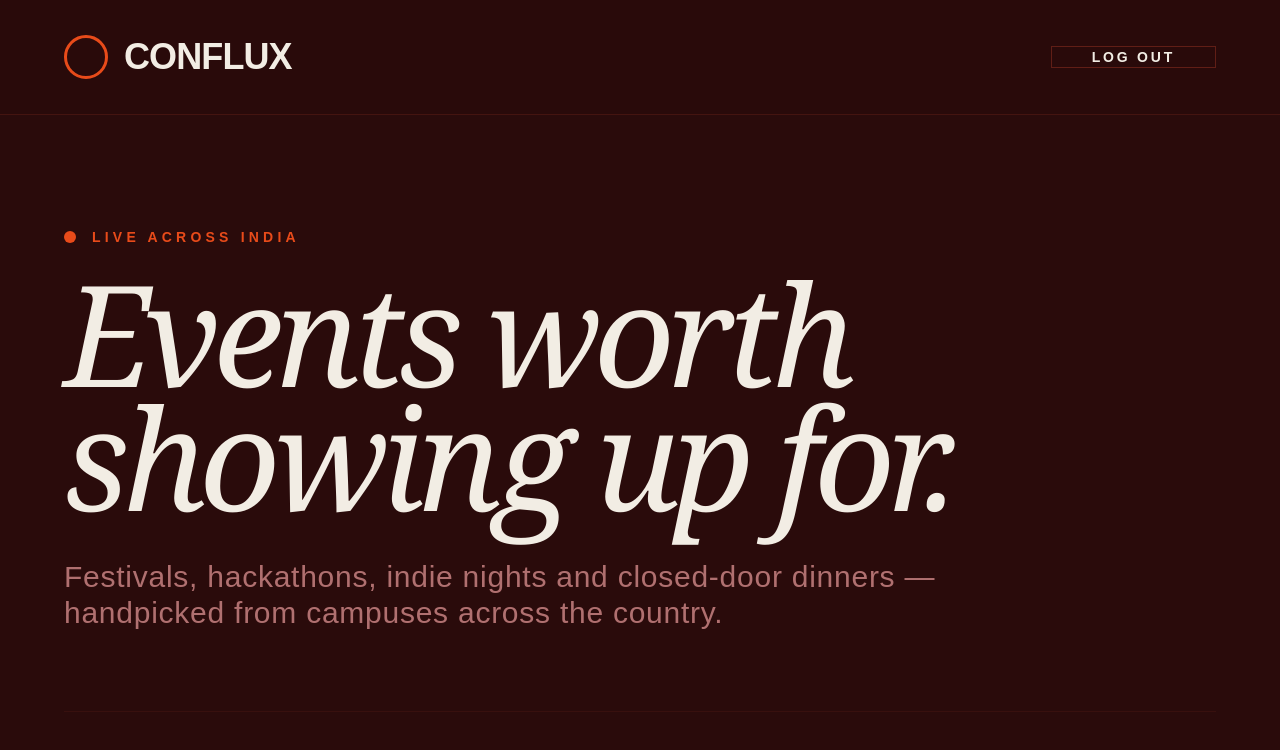
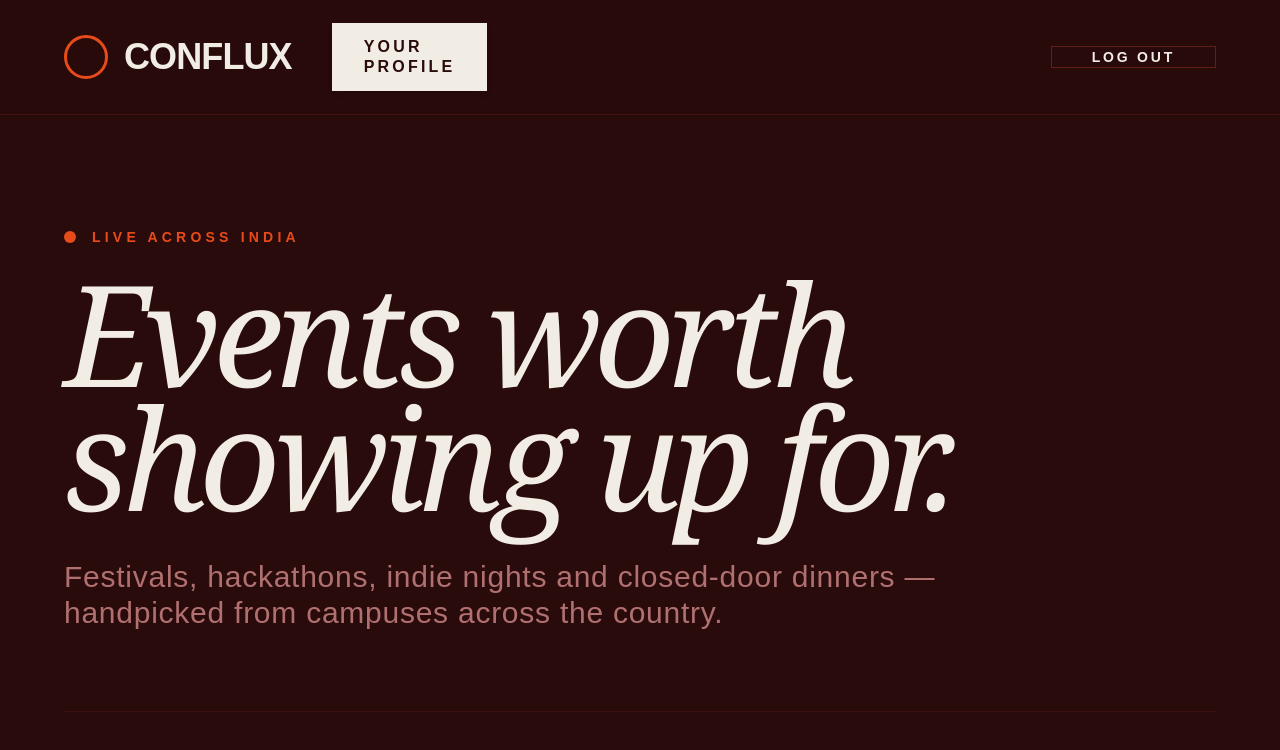
Before and after one commit to shash3258x/Event-Bridge, a React (Create React App) app: page /events in a window 1280 px wide. Shown: the top 750 px of the page. Built offline with nearby package versions, Linux system fonts and the light colour scheme.

Commit message:
added routes to profile and meprofile page

```diff
--- a/src/Components/EventDetailsPage.jsx
+++ b/src/Components/EventDetailsPage.jsx
@@ -7,6 +7,10 @@ export default function EventDetailsPage({ eventId, onNavigate }) {
 
   const [activeModalOpportunity, setActiveModalOpportunity] = useState(null);
   const [applicationMessage, setApplicationMessage] = useState('');
+
+  // Simulating an organizer map connection for the fests
+  const organizerId = "org-codex";
+  const organizerName = "CodeX Club";
 
   const handleOpenModal = (opportunityId, title, type) => {
     setActiveModalOpportunity({ id: opportunityId, title, type });
@@ -39,10 +43,24 @@ export default function EventDetailsPage({ eventId, onNavigate }) {
 
       {/* 1. TOP NAVBAR HEADER SECTION */}
       <nav className="h-[115px] px-8 md:px-16 border-b border-[#b43c28]/20 flex items-center justify-between sticky top-0 bg-[#2A0B0B]/95 backdrop-blur-md z-40 w-full">
+  {/* Left Section: Branding + Scaled Vertical Profile Box */}
+  <div className="flex items-center gap-10">
     <div onClick={() => onNavigate('landing')} className="text-4xl font-black uppercase tracking-tight flex items-center gap-4 cursor-pointer select-none">
       <span className="w-11 h-11 rounded-full border-[3px] border-[#E84B1A] flex items-center justify-center after:w-4.5 after:h-4.5 after:bg-[#E84B1A] after:rounded-full shrink-0"></span>
       CONFLUX
     </div>
+
+    <button
+      onClick={() => onNavigate('profile-me')}
+      className="bg-[#F2EDE4] border-none text-[#2A0B0B] text-base font-black tracking-[0.2em] uppercase cursor-pointer hover:bg-white transition-colors flex flex-col items-start justify-center px-8 py-3.5 shadow-md select-none leading-none shrink-0"
+      style={{ minHeight: '68px' }}
+    >
+      <span>YOUR</span>
+      <span className="mt-1">PROFILE</span>
+    </button>
+  </div>
+
+  {/* Right Section */}
   <button
     onClick={() => onNavigate('events')}
     className="bg-transparent border-none text-[#F2EDE4] text-base font-black tracking-[0.25em] uppercase cursor-pointer hover:text-[#E84B1A] transition-colors flex items-center gap-2"
@@ -64,6 +82,8 @@ export default function EventDetailsPage({ eventId, onNavigate }) {
           <p className="text-2xl md:text-3xl text-[#B07070] font-normal leading-relaxed tracking-wide pt-4">
             {currentEvent.description}
           </p>
+
+          {/* Main Grid: When and Where Metrics Blocks */}
           <div className="grid grid-cols-1 md:grid-cols-2 gap-12 pt-14 border-t border-[#b43c28]/10 mt-16">
             <div>
               <div className="text-sm font-black tracking-[0.25em] text-[#E84B1A] uppercase mb-4">WHEN</div>
@@ -73,6 +93,20 @@ export default function EventDetailsPage({ eventId, onNavigate }) {
               <div className="text-sm font-black tracking-[0.25em] text-[#E84B1A] uppercase mb-4">WHERE</div>
               <div className="text-3xl font-black text-white tracking-wide">{currentEvent.venue}</div>
               <div className="text-xl font-bold text-[#B07070] mt-1">{currentEvent.city}</div>
+            </div>
+          </div>
+
+          {/* ADDED: Upscaled Host Identification Block mapping to public Profile page */}
+          <div className="pt-10 border-t border-[#b43c28]/10 space-y-3">
+            <div className="text-sm font-black tracking-[0.25em] text-[#B07070] uppercase">BY HOST COMMITTEE</div>
+            <div className="flex flex-col sm:flex-row sm:items-baseline gap-4 sm:gap-8">
+              <div className="text-3xl font-black text-white tracking-wide">{organizerName}</div>
+              <button
+                onClick={() => onNavigate(`profile-${organizerId}`)}
+                className="bg-transparent border-none text-[#E84B1A] font-black text-lg tracking-widest uppercase cursor-pointer hover:underline p-0 self-start sm:self-auto"
+              >
+                VIEW HUB PROFILE →
+              </button>
             </div>
           </div>
         </div>
@@ -125,10 +159,20 @@ export default function EventDetailsPage({ eventId, onNavigate }) {
               </div>
               <h3 className="font-serif italic font-normal text-4xl text-white tracking-wide">Title Sponsor</h3>
               <p className="text-xl text-[#B07070]/90 leading-relaxed font-medium">Main stage branding, social promotions, premium stall.</p>
+
               <div className="pt-8 space-y-6 border-t border-[#b43c28]/10">
-                <div className="flex justify-between items-center"><span className="text-[#F2EDE4]/80 uppercase text-lg font-extrabold tracking-wider">Tier</span><span className="text-white text-2xl font-bold">Title</span></div>
-                <div className="flex justify-between items-center"><span className="text-[#F2EDE4]/80 uppercase text-lg font-extrabold tracking-wider">Budget</span><span className="text-4xl font-black text-[#E84B1A]">₹50,000</span></div>
-                <div className="flex justify-between items-start gap-4"><span className="text-[#F2EDE4]/80 uppercase text-lg font-extrabold tracking-wider pt-0.5 shrink-0">Perks</span><span className="text-white text-right text-xl font-semibold leading-relaxed max-w-md">Main Stage Branding, Instagram Promotions, Event Stall</span></div>
+                <div className="flex justify-between items-center">
+                  <span className="text-[#F2EDE4]/80 uppercase text-lg font-extrabold tracking-wider">Tier</span>
+                  <span className="text-white text-2xl font-bold">Title</span>
+                </div>
+                <div className="flex justify-between items-center">
+                  <span className="text-[#F2EDE4]/80 uppercase text-lg font-extrabold tracking-wider">Budget</span>
+                  <span className="text-4xl font-black text-[#E84B1A]">₹50,000</span>
+                </div>
+                <div className="flex justify-between items-start gap-4">
+                  <span className="text-[#F2EDE4]/80 uppercase text-lg font-extrabold tracking-wider pt-0.5 shrink-0">Perks</span>
+                  <span className="text-white text-right text-xl font-semibold leading-relaxed max-w-md">Main Stage Branding, Instagram Promotions, Event Stall</span>
+                </div>
               </div>
             </div>
             <button
@@ -151,10 +195,20 @@ export default function EventDetailsPage({ eventId, onNavigate }) {
               </div>
               <h3 className="font-serif italic font-normal text-4xl text-white tracking-wide">DJ Night Headliner</h3>
               <p className="text-xl text-[#B07070]/90 leading-relaxed font-medium">Closing night EDM set on the main stage.</p>
+
               <div className="pt-8 space-y-6 border-t border-[#b43c28]/10">
-                <div className="flex justify-between items-center"><span className="text-[#F2EDE4]/80 uppercase text-lg font-extrabold tracking-wider">Genre</span><span className="text-white text-2xl font-bold">EDM</span></div>
-                <div className="flex justify-between items-center"><span className="text-[#F2EDE4]/80 uppercase text-lg font-extrabold tracking-wider">Duration</span><span className="text-white text-2xl font-bold">90 mins</span></div>
-                <div className="flex justify-between items-center"><span className="text-[#F2EDE4]/80 uppercase text-lg font-extrabold tracking-wider">Fee</span><span className="text-4xl font-black text-[#E84B1A]">₹30,000</span></div>
+                <div className="flex justify-between items-center">
+                  <span className="text-[#F2EDE4]/80 uppercase text-lg font-extrabold tracking-wider">Genre</span>
+                  <span className="text-white text-2xl font-bold">EDM</span>
+                </div>
+                <div className="flex justify-between items-center">
+                  <span className="text-[#F2EDE4]/80 uppercase text-lg font-extrabold tracking-wider">Duration</span>
+                  <span className="text-white text-2xl font-bold">90 mins</span>
+                </div>
+                <div className="flex justify-between items-center">
+                  <span className="text-[#F2EDE4]/80 uppercase text-lg font-extrabold tracking-wider">Fee</span>
+                  <span className="text-4xl font-black text-[#E84B1A]">₹30,000</span>
+                </div>
               </div>
             </div>
             <button
@@ -177,10 +231,20 @@ export default function EventDetailsPage({ eventId, onNavigate }) {
               </div>
               <h3 className="font-serif italic font-normal text-4xl text-white tracking-wide">Coding Competition Judge</h3>
               <p className="text-xl text-[#B07070]/90 leading-relaxed font-medium">Judge final round of the flagship coding contest.</p>
+
               <div className="pt-8 space-y-6 border-t border-[#b43c28]/10">
-                <div className="flex justify-between items-center"><span className="text-[#F2EDE4]/80 uppercase text-lg font-extrabold tracking-wider">Competition</span><span className="text-white text-2xl font-bold">Code Sprint</span></div>
-                <div className="flex justify-between items-center"><span className="text-[#F2EDE4]/80 uppercase text-lg font-extrabold tracking-wider">Expertise</span><span className="text-white text-2xl font-bold">Competitive Programming</span></div>
-                <div className="flex justify-between items-center"><span className="text-[#F2EDE4]/80 uppercase text-lg font-extrabold tracking-wider">Judging Date</span><span className="text-white text-2xl font-bold">{currentEvent.startDate}</span></div>
+                <div className="flex justify-between items-center">
+                  <span className="text-[#F2EDE4]/80 uppercase text-lg font-extrabold tracking-wider">Competition</span>
+                  <span className="text-white text-2xl font-bold">Code Sprint</span>
+                </div>
+                <div className="flex justify-between items-center">
+                  <span className="text-[#F2EDE4]/80 uppercase text-lg font-extrabold tracking-wider">Expertise</span>
+                  <span className="text-white text-2xl font-bold">Competitive Programming</span>
+                </div>
+                <div className="flex justify-between items-center">
+                  <span className="text-[#F2EDE4]/80 uppercase text-lg font-extrabold tracking-wider">Judging Date</span>
+                  <span className="text-white text-2xl font-bold">{currentEvent.startDate}</span>
+                </div>
               </div>
             </div>
             <button
@@ -203,10 +267,20 @@ export default function EventDetailsPage({ eventId, onNavigate }) {
               </div>
               <h3 className="font-serif italic font-normal text-4xl text-white tracking-wide">Volunteer Coordinator</h3>
               <p className="text-xl text-[#B07070]/90 leading-relaxed font-medium">Lead a squad of volunteers on event days.</p>
+
               <div className="pt-8 space-y-6 border-t border-[#b43c28]/10">
-                <div className="flex justify-between items-center"><span className="text-[#F2EDE4]/80 uppercase text-lg font-extrabold tracking-wider">Needed</span><span className="text-3xl font-black text-[#E84B1A]">25</span></div>
-                <div className="flex justify-between items-center"><span className="text-[#F2EDE4]/80 uppercase text-lg font-extrabold tracking-wider">Hours</span><span className="text-white text-2xl font-bold">15</span></div>
-                <div className="flex justify-between items-start gap-4"><span className="text-[#F2EDE4]/80 uppercase text-lg font-extrabold tracking-wider pt-0.5 shrink-0">Skills</span><span className="text-white text-right text-xl font-semibold leading-relaxed max-w-md">Crowd Management, Communication</span></div>
+                <div className="flex justify-between items-center">
+                  <span className="text-[#F2EDE4]/80 uppercase text-lg font-extrabold tracking-wider">Needed</span>
+                  <span className="text-3xl font-black text-[#E84B1A]">25</span>
+                </div>
+                <div className="flex justify-between items-center">
+                  <span className="text-[#F2EDE4]/80 uppercase text-lg font-extrabold tracking-wider">Hours</span>
+                  <span className="text-white text-2xl font-bold">15</span>
+                </div>
+                <div className="flex justify-between items-start gap-4">
+                  <span className="text-[#F2EDE4]/80 uppercase text-lg font-extrabold tracking-wider pt-0.5 shrink-0">Skills</span>
+                  <span className="text-white text-right text-xl font-semibold leading-relaxed max-w-md">Crowd Management, Communication</span>
+                </div>
               </div>
             </div>
             <button
@@ -229,8 +303,12 @@ export default function EventDetailsPage({ eventId, onNavigate }) {
               </div>
               <h3 className="font-serif italic font-normal text-4xl text-white tracking-wide">Food Vendor</h3>
               <p className="text-xl text-[#B07070]/90 leading-relaxed font-medium">Set up a food stall across all event days.</p>
+
               <div className="pt-8 space-y-6 border-t border-[#b43c28]/10">
-                <div className="flex justify-between items-center"><span className="text-[#F2EDE4]/80 uppercase text-lg font-extrabold tracking-wider">Category</span><span className="text-white text-2xl font-bold">Food</span></div>
+                <div className="flex justify-between items-center">
+                  <span className="text-[#F2EDE4]/80 uppercase text-lg font-extrabold tracking-wider">Category</span>
+                  <span className="text-white text-2xl font-bold">Food</span>
+                </div>
               </div>
             </div>
             <button
@@ -253,9 +331,16 @@ export default function EventDetailsPage({ eventId, onNavigate }) {
               </div>
               <h3 className="font-serif italic font-normal text-4xl text-white tracking-wide">Partner College</h3>
               <p className="text-xl text-[#B07070]/90 leading-relaxed font-medium">Cross-promote with another college fest.</p>
+
               <div className="pt-8 space-y-6 border-t border-[#b43c28]/10">
-                <div className="flex justify-between items-center"><span className="text-[#F2EDE4]/80 uppercase text-lg font-extrabold tracking-wider">City</span><span className="text-white text-2xl font-bold">Vadodara</span></div>
-                <div className="flex justify-between items-center"><span className="text-[#F2EDE4]/80 uppercase text-lg font-extrabold tracking-wider">Type</span><span className="text-white text-2xl font-bold">Cross Promotion</span></div>
+                <div className="flex justify-between items-center">
+                  <span className="text-[#F2EDE4]/80 uppercase text-lg font-extrabold tracking-wider">City</span>
+                  <span className="text-white text-2xl font-bold">Vadodara</span>
+                </div>
+                <div className="flex justify-between items-center">
+                  <span className="text-[#F2EDE4]/80 uppercase text-lg font-extrabold tracking-wider">Type</span>
+                  <span className="text-white text-2xl font-bold">Cross Promotion</span>
+                </div>
               </div>
             </div>
             <button
@@ -305,8 +390,6 @@ export default function EventDetailsPage({ eventId, onNavigate }) {
       {/* ========================================================================= */}
       {activeModalOpportunity && (
         <div className="fixed inset-0 z-50 flex items-center justify-center p-8 md:p-16 bg-[#180505]/90 backdrop-blur-2xl transition-all">
-
-          {/* FIXED: Scaled up to max-w-5xl (Double horizontal presence) and padded deeply */}
           <div className="bg-[#2A0B0B] border-2 border-[#E84B1A] max-w-5xl w-full p-12 md:p-16 shadow-2xl relative flex flex-col justify-between max-h-[90vh] overflow-y-auto">
 
             <button
@@ -317,28 +400,23 @@ export default function EventDetailsPage({ eventId, onNavigate }) {
             </button>
 
             <div className="space-y-8 w-full">
-              {/* FIXED: Upscaled section tag headers */}
               <div className="text-sm font-black tracking-[0.35em] uppercase text-[#E84B1A]">
                 SUBMITTING APPLICATION · {activeModalOpportunity.type} ACCESS PORTAL
               </div>
 
-              {/* FIXED: Increased pitch name to text-5xl for prominent presentation staging */}
               <h2 className="font-serif italic font-normal text-5xl md:text-6xl text-white tracking-wide">
                 {activeModalOpportunity.title}
               </h2>
 
-              {/* FIXED: Paragraph text upscaled to text-xl */}
               <p className="text-xl text-[#B07070] leading-relaxed font-medium">
                 Pitch directly to the main planning coordinators of <span className="text-white font-black">{currentEvent.title}</span>. State your verified operational portfolio highlights or metrics below to stand out.
               </p>
 
               <form onSubmit={handleConfirmSubmit} className="pt-6 space-y-8">
                 <div className="space-y-4">
-                  {/* FIXED: Labels pushed up to text-sm */}
                   <label className="block text-sm font-black tracking-[0.25em] text-white/80 uppercase">
                     PROPOSAL MESSAGE & CAPABILITY BRIEF
                   </label>
-                  {/* FIXED: Upscaled height to rows="8" and text structure to text-xl for effortless room readability */}
                   <textarea
                     required
                     rows="8"
@@ -349,7 +427,6 @@ export default function EventDetailsPage({ eventId, onNavigate }) {
                   />
                 </div>
 
-                {/* FIXED: Massive button configurations */}
                 <div className="pt-6 grid grid-cols-1 sm:grid-cols-2 gap-6">
                   <button
                     type="button"
--- a/src/Components/EventsPage.jsx
+++ b/src/Components/EventsPage.jsx
@@ -37,10 +37,25 @@ export default function EventsPage({ onNavigate }) {
 
       {/* Top Bar Layout */}
 <nav className="h-[115px] px-8 md:px-16 border-b border-[#b43c28]/20 flex items-center justify-between sticky top-0 bg-[#2A0B0B]/95 backdrop-blur-md z-40 w-full">
+  {/* Left Section: Branding + Scaled Vertical Profile Box */}
+  <div className="flex items-center gap-10">
     <div onClick={() => onNavigate('landing')} className="text-4xl font-black uppercase tracking-tight flex items-center gap-4 cursor-pointer select-none">
       <span className="w-11 h-11 rounded-full border-[3px] border-[#E84B1A] flex items-center justify-center after:w-4.5 after:h-4.5 after:bg-[#E84B1A] after:rounded-full shrink-0"></span>
       CONFLUX
     </div>
+
+    {/* Slightly lower profile footprint box */}
+    <button
+      onClick={() => onNavigate('profile-me')}
+      className="bg-[#F2EDE4] border-none text-[#2A0B0B] text-base font-black tracking-[0.2em] uppercase cursor-pointer hover:bg-white transition-colors flex flex-col items-start justify-center px-8 py-3.5 shadow-md select-none leading-none shrink-0"
+      style={{ minHeight: '68px' }}
+    >
+      <span>YOUR</span>
+      <span className="mt-1">PROFILE</span>
+    </button>
+  </div>
+
+  {/* Right Section */}
   <button
     onClick={() => {
       localStorage.removeItem('userSession');
--- a/src/Components/ProfilePage.jsx
+++ b/src/Components/ProfilePage.jsx
@@ -26,10 +26,24 @@ export default function ProfilePage({ profileId, onNavigate }) {
 
       {/* 1. NAVBAR */}
       <nav className="h-[115px] px-8 md:px-16 border-b border-[#b43c28]/20 flex items-center justify-between sticky top-0 bg-[#2A0B0B]/95 backdrop-blur-md z-40 w-full">
+  {/* Left Section: Branding + Scaled Vertical Profile Box */}
+  <div className="flex items-center gap-10">
     <div onClick={() => onNavigate('landing')} className="text-4xl font-black uppercase tracking-tight flex items-center gap-4 cursor-pointer select-none">
       <span className="w-11 h-11 rounded-full border-[3px] border-[#E84B1A] flex items-center justify-center after:w-4.5 after:h-4.5 after:bg-[#E84B1A] after:rounded-full shrink-0"></span>
       CONFLUX
     </div>
+
+    <button
+      onClick={() => onNavigate('profile-me')}
+      className="bg-[#F2EDE4] border-none text-[#2A0B0B] text-base font-black tracking-[0.2em] uppercase cursor-pointer hover:bg-white transition-colors flex flex-col items-start justify-center px-8 py-3.5 shadow-md select-none leading-none shrink-0"
+      style={{ minHeight: '68px' }}
+    >
+      <span>YOUR</span>
+      <span className="mt-1">PROFILE</span>
+    </button>
+  </div>
+
+  {/* Right Section */}
   <button
     onClick={() => onNavigate('events')}
     className="bg-transparent border-none text-[#F2EDE4] text-base font-black tracking-[0.25em] uppercase cursor-pointer hover:text-[#E84B1A] transition-colors flex items-center gap-2"
```
Lines whose indentation alone changed are shown as unchanged.
